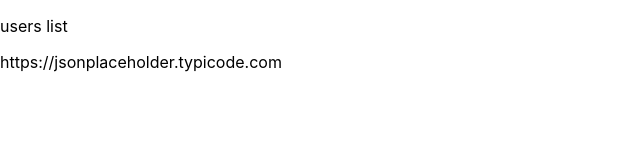
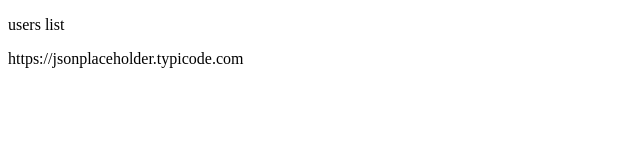
Before and after one commit to Gusteg/users-list, a React (Create React App) app: page / in a window 1280 px wide. Shown: the top 160 px of the page, without its empty margins (0-640 px from the left). Built offline with nearby package versions, Linux system fonts and the light colour scheme.

Commit message:
add global styles config

```diff
--- a/src/index.tsx
+++ b/src/index.tsx
@@ -1,6 +1,6 @@
 import React from 'react';
 import ReactDOM from 'react-dom';
-import './index.css';
+import 'styles/index.scss';
 import { App } from './components';
 import reportWebVitals from './reportWebVitals';
 
--- /dev/null
+++ b/src/styles/_color.scss
@@ -0,0 +1,32 @@
+@use "sass:map";
+@use "sass:string";
+@use "sass:list";
+@use "config/variables" as *;
+
+$colors: () !default;
+
+@function get( $colorName, $index: 1 ) {
+	@if map.has-key( $colors, $colorName ) {
+		$color: map.get($colors, $colorName);
+
+		$return: "";
+
+		@if $index == "light" {
+			$index: 2;
+		} @else if $index == "dark" {
+			$index: 3;
+		}
+
+		@if type-of( $color ) == "list" {
+			$return: list.nth(#{$color}, $index);
+		} @else {
+			$return: #{$color};
+		}
+
+		@return $return;
+	} @else {
+		@warn "Invalid color: #{$colorName}.";
+	}
+
+	@return null;
+}
--- /dev/null
+++ b/src/styles/_unit.scss
@@ -0,0 +1,12 @@
+@use "sass:math";
+@use "sass:string";
+
+$rem-base: 16 !default;
+
+@function rem-calc( $size ) {
+	@return math.div($size, $rem-base) * 1rem;
+}
+
+@function is-unitless($value) {
+	@return 0 == string.length(unit($value));
+}
--- /dev/null
+++ b/src/styles/config/_variables.scss
@@ -0,0 +1,15 @@
+$colors: (
+	black: #000,
+	grey: #c5c6c9,
+	grey500: #42445a,
+	grey900: #2b2b2b,
+	white: #fff,
+);
+
+$breakpoints: (
+	xs: 384,
+	sm: 576,
+	md: 768,
+	lg: 960,
+	xl: 1152
+);
--- /dev/null
+++ b/src/styles/index.scss
@@ -0,0 +1 @@
+@use "./config/variables";
```
